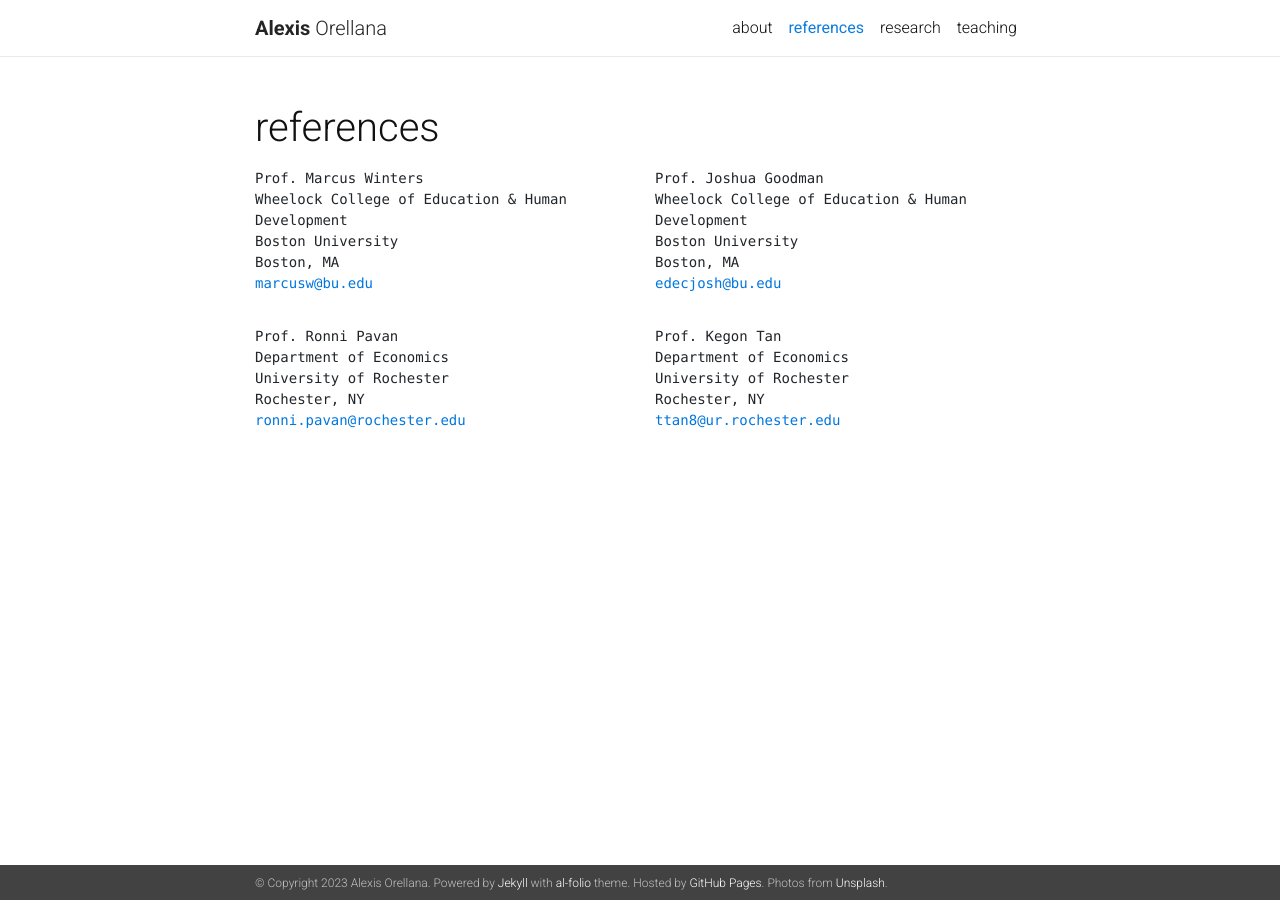
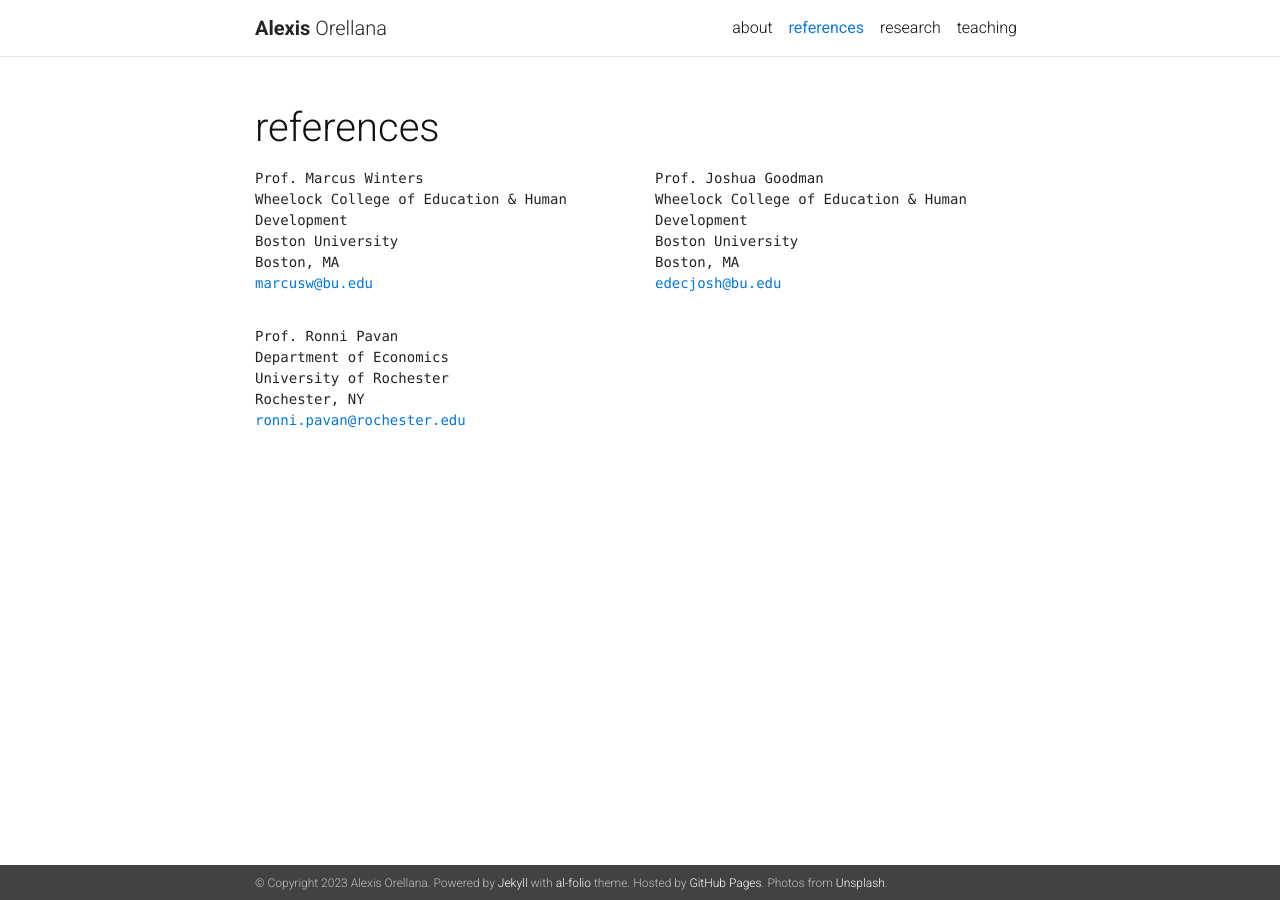
Before and after one commit to alexisorellana/alexisorellana.github.io, a Jekyll site: the page built from _pages/references.md, in a window 1280 px wide. Built offline with Jekyll 4.4.1, drawn with Linux system fonts in a browser that asks for light colours; nearby versions of some CDN libraries; a style sheet for code colours, icons or effects is not loaded.

Commit message:
update 05-10

```diff
--- a/_pages/references.md
+++ b/_pages/references.md
@@ -34,11 +34,4 @@ University of Rochester
 Rochester, NY
 <a href="mailto:ronni.pavan@rochester.edu">ronni.pavan@rochester.edu</a> </pre>
     </div>
-    <div class="col-sm mt-3 mt-md-0">
-<pre>Prof. Kegon Tan
-Department of Economics
-University of Rochester
-Rochester, NY
-<a href="mailto:ttan8@ur.rochester.edu">ttan8@ur.rochester.edu</a> </pre>
-    </div>
 </div>
```
Also changed, not shown: _pages/teaching.md (+4 -0 lines).
